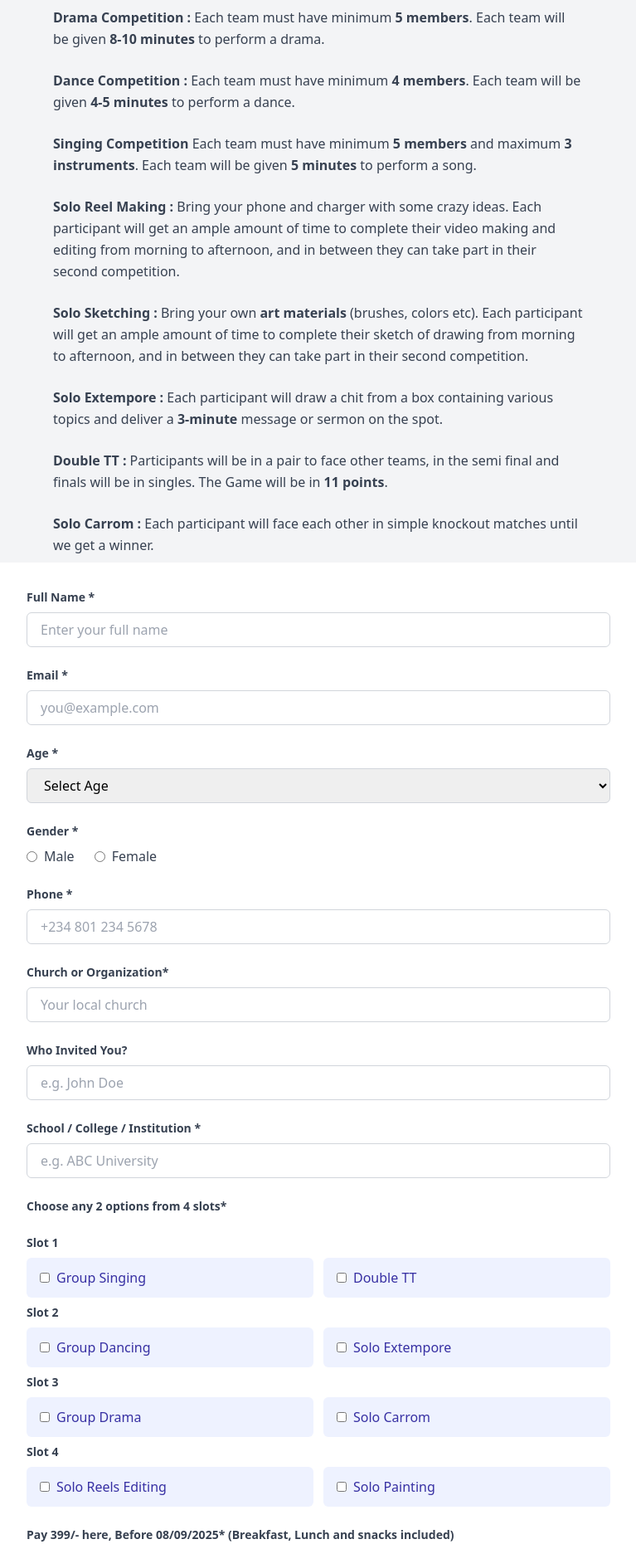
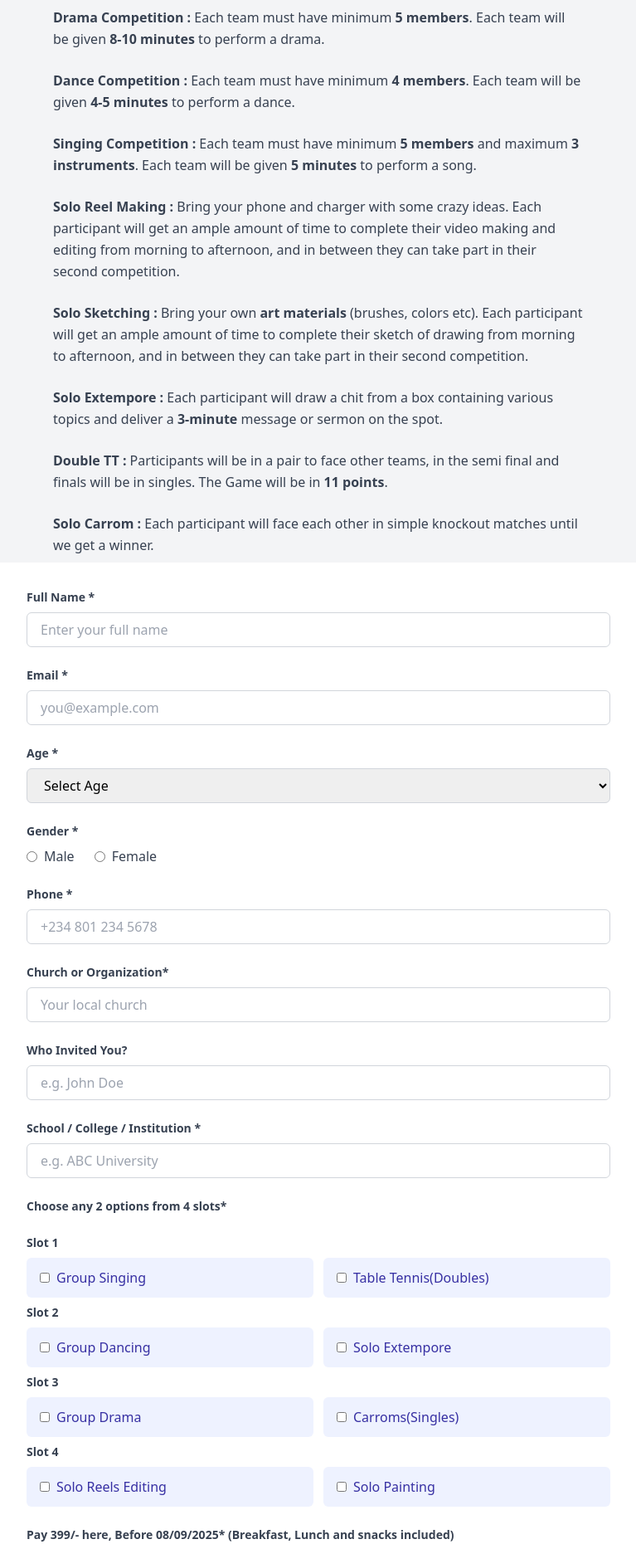
Before and after one commit to jeetOnGit/elevate, a React (Vite) app in the folder client/: page /form in a window 1280 px wide. Shown: the part 392-2259 px from the top of the page at 83% size, without its empty margins (256-1023 px from the left). Built offline with nearby package versions, Linux system fonts and the light colour scheme.

Commit message:
publishing form

```diff
--- a/client/src/Components/SlotCheckboxGroup.jsx
+++ b/client/src/Components/SlotCheckboxGroup.jsx
@@ -2,9 +2,9 @@ import React, { useState, useEffect } from "react";
 
 const SlotCheckboxGroup = ({ onSelectionChange, resetSignal }) => {
   const slotOptions = {
-    slot1: ["Group Singing", "Double TT"],
+    slot1: ["Group Singing", "Table Tennis(Doubles)"],
     slot2: ["Group Dancing", "Solo Extempore"],
-    slot3: ["Group Drama", "Solo Carrom"],
+    slot3: ["Group Drama", "Carroms(Singles)"],
     slot4: ["Solo Reels Editing", "Solo Painting"]
   };
 
--- a/client/src/CustomForm.jsx
+++ b/client/src/CustomForm.jsx
@@ -157,7 +157,7 @@ export default function App() {
                 <h2 className="text-2xl font-bold text-left text-gray-800 mb-8">📝 Must Read Before Registration</h2>
                 <ol className="space-y-6 text-gray-700 text-base leading-relaxed">
                   <li className="">
-                    <strong>Join Our WhatsApp Channel:</strong> Get all event updates and announcements. <button className='py-2 px-3 bg-green-600 rounded text-white font-bold'><Link className='' to='https://whatsapp.com/channel/0029Vb5xDqI6RGJ9abuCWY2p' target='_blank'>Join Now</Link></button>
+                    <strong>Join Our WhatsApp Channel :</strong> Get all event updates and announcements. <button className='py-2 px-3 bg-green-600 rounded text-white font-bold'><Link className='' to='https://whatsapp.com/channel/0029Vb5xDqI6RGJ9abuCWY2p' target='_blank'>Join Now</Link></button>
                   </li>
                   <li className="">
                     <strong>Drama Competition :</strong> Each team must have minimum <strong>5 members</strong>. Each team will be given <strong>8-10 minutes</strong> to perform a drama.
@@ -166,7 +166,7 @@ export default function App() {
                     <strong>Dance Competition :</strong>  Each team must have minimum <strong>4 members</strong>. Each team will be given <strong>4-5 minutes</strong> to perform a dance.
                   </li>
                   <li className="">
-                    <strong>Singing Competition</strong>  Each team must have minimum <strong>5 members</strong> and maximum <strong>3 instruments</strong>. Each team will be given <strong>5 minutes</strong> to perform a song.
+                    <strong>Singing Competition :</strong>  Each team must have minimum <strong>5 members</strong> and maximum <strong>3 instruments</strong>. Each team will be given <strong>5 minutes</strong> to perform a song.
                   </li>
                   <li className="">
                     <strong>Solo Reel Making :</strong> Bring your phone and charger with some crazy ideas. Each participant will get an ample amount of time to complete their video making and editing from morning to afternoon, and in between they can take part in their second competition.
```
Also changed, not shown: 1 other file (tests, documents, lock files or other folders).
